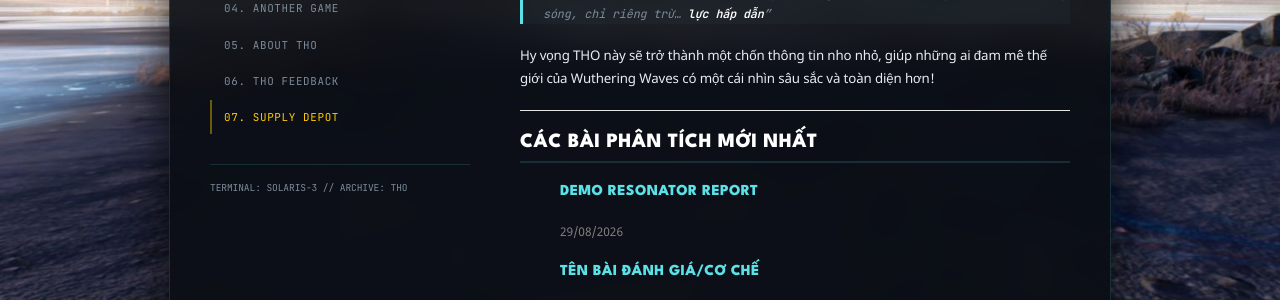
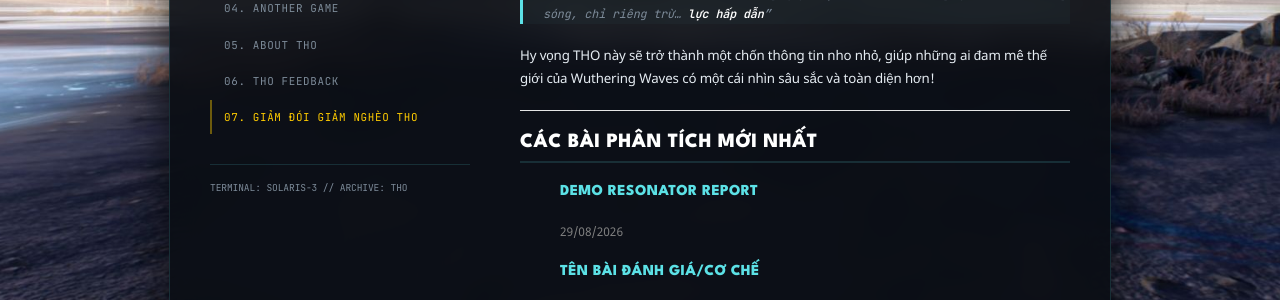
Before and after one commit to Atovenish/THO.github.io, a Jekyll site: the page built from index.md, in a window 1280 px wide and 900 px high, scrolled down 740 px. Shown: the part 457-757 px from the top of the window. Built offline with Jekyll 4.4.1, drawn with Linux system fonts in a browser that asks for light colours.

Commit message:
Update default.html

```diff
--- a/_layouts/default.html
+++ b/_layouts/default.html
@@ -205,7 +205,7 @@
              <li><a href="{{ "/about.html" | relative_url }}" class="{% if page.url == '/about.html' %}active{% endif %}">05. ABOUT THO</a></li>
              <li><a href="{{ "/feedback.html" | relative_url }}" class="{% if page.url == '/feedback.html' %}active{% endif %}">06. THO FEEDBACK</a></li>
              <!-- NÚT KÍCH HOẠT QR POP-UP -->
-             <li><a onclick="document.getElementById('qr-modal').style.display='flex'" style="color: var(--accent-yellow) !important; border-left-color: rgba(255, 204, 0, 0.4);">07. SUPPLY DEPOT</a></li>
+             <li><a onclick="document.getElementById('qr-modal').style.display='flex'" style="color: var(--accent-yellow) !important; border-left-color: rgba(255, 204, 0, 0.4);">07. GIẢM ĐÓI GIẢM NGHÈO THO</a></li>
            </ul>
          </div>
         {% endunless %}
```
